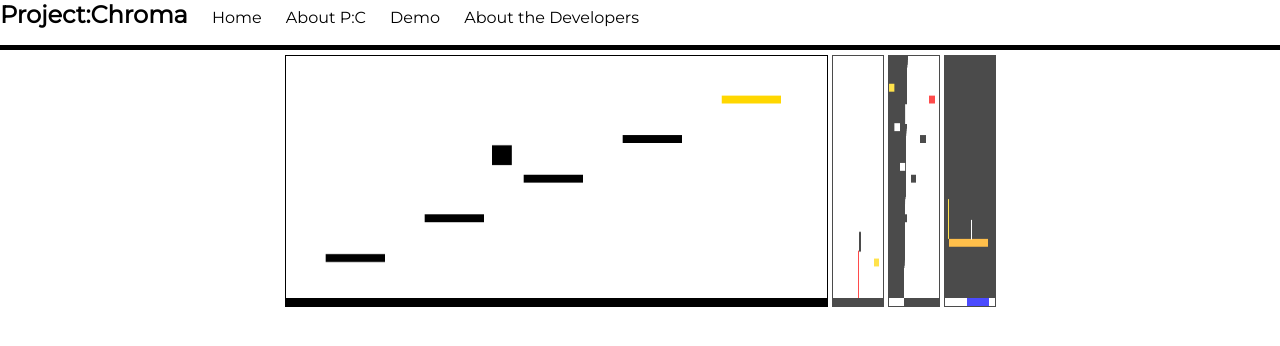
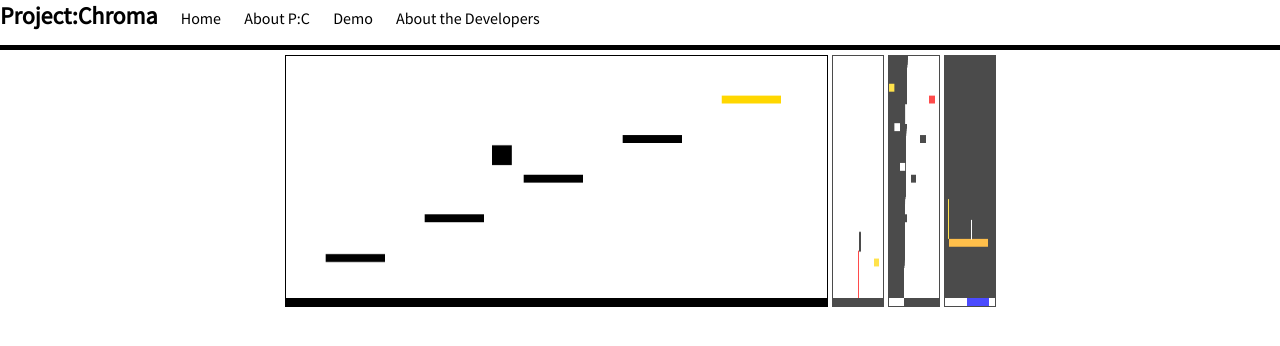
Before and after one commit to ProjectChroma/ProjectChroma.github.io, a Jekyll site: the page built from index.html, in a window 1280 px wide. Shown: the top 346 px of the page. Built offline with Jekyll 4.4.1, drawn with Linux system fonts in a browser that asks for light colours; nearby versions of some CDN libraries.

Commit message:
Favorite font option so far

```diff
--- a/_layouts/page.html
+++ b/_layouts/page.html
@@ -2,7 +2,7 @@
 	<head>
 		<meta charset="UTF-8"/>
 		<title>{% if page.title %}{{ page.title }} - {{ site.title }}{% else %}{{ site.title }}{% endif %}</title>
-		<link rel="stylesheet" type="text/css" href="https://fonts.googleapis.com/css?family=Indie+Flower|Montserrat">
+		<link rel="stylesheet" type="text/css" href="https://fonts.googleapis.com/css?family=Indie+Flower|Source+Sans+Pro">
 		<link rel="stylesheet" type="text/css" href="{{ site.baseurl }}/res/main.css"/>
 		<link rel="stylesheet" type="text/css" href="{{ site.baseurl }}/res/slideshow.css"/>
 		<script type="text/javascript" src="https://code.jquery.com/jquery-1.11.3.min.js"></script>
--- a/res/main.css
+++ b/res/main.css
@@ -8,7 +8,7 @@
 	height: 50px;
 
 	background-color: white;
-	font-family: "Montserrat";
+	font-family: "Source Sans Pro";
 	z-index: 10;
 	border-bottom: 5px solid black;
 	box-sizing: border-box;
```
